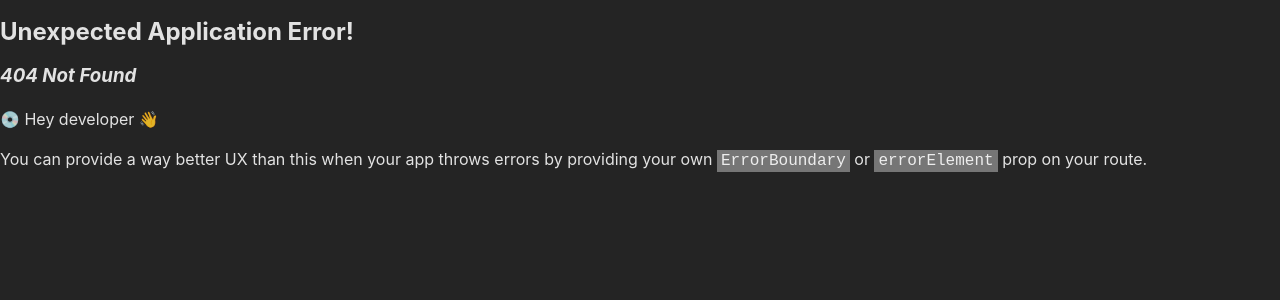
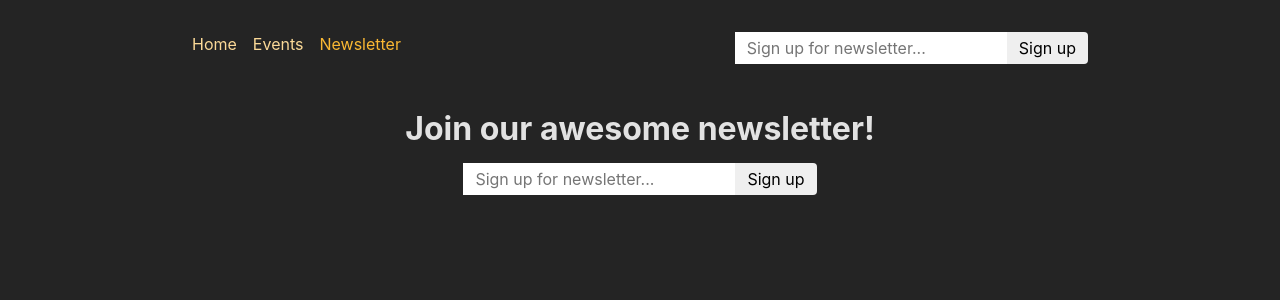
Before and after one commit to vishalphp/eventsrouting64, a React (Create React App) app: page /newsletter in a window 1280 px wide. Before the commit this address had no page. Shown: the top 300 px of the page. Built offline with nearby package versions, Linux system fonts and the light colour scheme.

Commit message:
usefeatcher-react-router-64

```diff
--- a/src/App.js
+++ b/src/App.js
@@ -30,6 +30,7 @@
 import EventsRoot from './pages/EventsRoot';
 import Error from './pages/Error';
 import {actions as newEventAction} from './components/EventForm';
+import NewsletterPage, { action as newsletterAction } from './pages/Newsletter';
 
 const router = createBrowserRouter([
   {path: '/',
@@ -55,7 +56,11 @@
          {path: 'new', element: <NewEvent />, action: newEventAction},
        ]
       },
-
+      {
+        path: 'newsletter',
+        element: <NewsletterPage />,
+        action: newsletterAction,
+      },
     ]
   }
 
--- a/src/components/MainNavigation.js
+++ b/src/components/MainNavigation.js
@@ -1,5 +1,7 @@
-import { Link, NavLink } from 'react-router-dom';
+import { NavLink } from 'react-router-dom';
+
 import classes from './MainNavigation.module.css';
+import NewsletterSignup from './NewsletterSignup';
 
 function MainNavigation() {
   return (
@@ -7,13 +9,39 @@
       <nav>
         <ul className={classes.list}>
           <li>
-            <NavLink className={({isActive})=> isActive ? classes.active: undefined } to="/" end >Home</NavLink>
+            <NavLink
+              to="/"
+              className={({ isActive }) =>
+                isActive ? classes.active : undefined
+              }
+              end
+            >
+              Home
+            </NavLink>
           </li>
           <li>
-            <NavLink className={({isActive})=> isActive ? classes.active: undefined } to="events">Events</NavLink>
+            <NavLink
+              to="/events"
+              className={({ isActive }) =>
+                isActive ? classes.active : undefined
+              }
+            >
+              Events
+            </NavLink>
+          </li>
+          <li>
+            <NavLink
+              to="/newsletter"
+              className={({ isActive }) =>
+                isActive ? classes.active : undefined
+              }
+            >
+              Newsletter
+            </NavLink>
           </li>
         </ul>
       </nav>
+      <NewsletterSignup />
     </header>
   );
 }
--- /dev/null
+++ b/src/components/NewsletterSignup.js
@@ -0,0 +1,31 @@
+import { useEffect } from 'react';
+import classes from './NewsletterSignup.module.css';
+import { useFetcher } from 'react-router-dom'
+
+
+function NewsletterSignup() {
+
+  const fetcher = useFetcher();
+  const { data, state} = fetcher;
+
+  useEffect(()=>{
+
+    if(state === 'idle' && data && data.message){
+      alert(data.message);
+    }
+
+  },[data, state]);
+
+  return (
+    <fetcher.Form method="post" action="/newsletter" className={classes.newsletter}>
+      <input
+        type="email"
+        placeholder="Sign up for newsletter..."
+        aria-label="Sign up for newsletter"
+      />
+      <button>Sign up</button>
+    </fetcher.Form>
+  );
+}
+
+export default NewsletterSignup;
--- /dev/null
+++ b/src/components/NewsletterSignup.module.css
@@ -0,0 +1,18 @@
+.newsletter input,
+.newsletter button {
+  font: inherit;
+  padding: 0.25rem 0.75rem;
+  border-radius: 0;
+  border: none;
+}
+
+.newsletter button {
+  border-top-right-radius: 4px;
+  border-bottom-right-radius: 4px;
+  cursor: pointer;
+}
+
+.newsletter button:hover {
+  background-color: var(--color-primary-300);
+  color: var(--color-gray-800);
+}
--- /dev/null
+++ b/src/components/PageContent.js
@@ -0,0 +1,12 @@
+import classes from './PageContent.module.css';
+
+function PageContent({ title, children }) {
+  return (
+    <div className={classes.content}>
+      <h1>{title}</h1>
+      {children}
+    </div>
+  );
+}
+
+export default PageContent;
--- /dev/null
+++ b/src/components/PageContent.module.css
@@ -0,0 +1,3 @@
+.content {
+    text-align: center;
+  }
--- /dev/null
+++ b/src/pages/Newsletter.js
@@ -0,0 +1,21 @@
+import NewsletterSignup from '../components/NewsletterSignup';
+import PageContent from '../components/PageContent';
+
+function NewsletterPage() {
+  return (
+    <PageContent title="Join our awesome newsletter!">
+      <NewsletterSignup />
+    </PageContent>
+  );
+}
+
+export default NewsletterPage;
+
+export async function action({ request }) {
+  const data = await request.formData();
+  const email = data.get('email');
+
+  // send to backend newsletter server ...
+  console.log(email);
+  return { message: 'Signup successful!' };
+}
```
